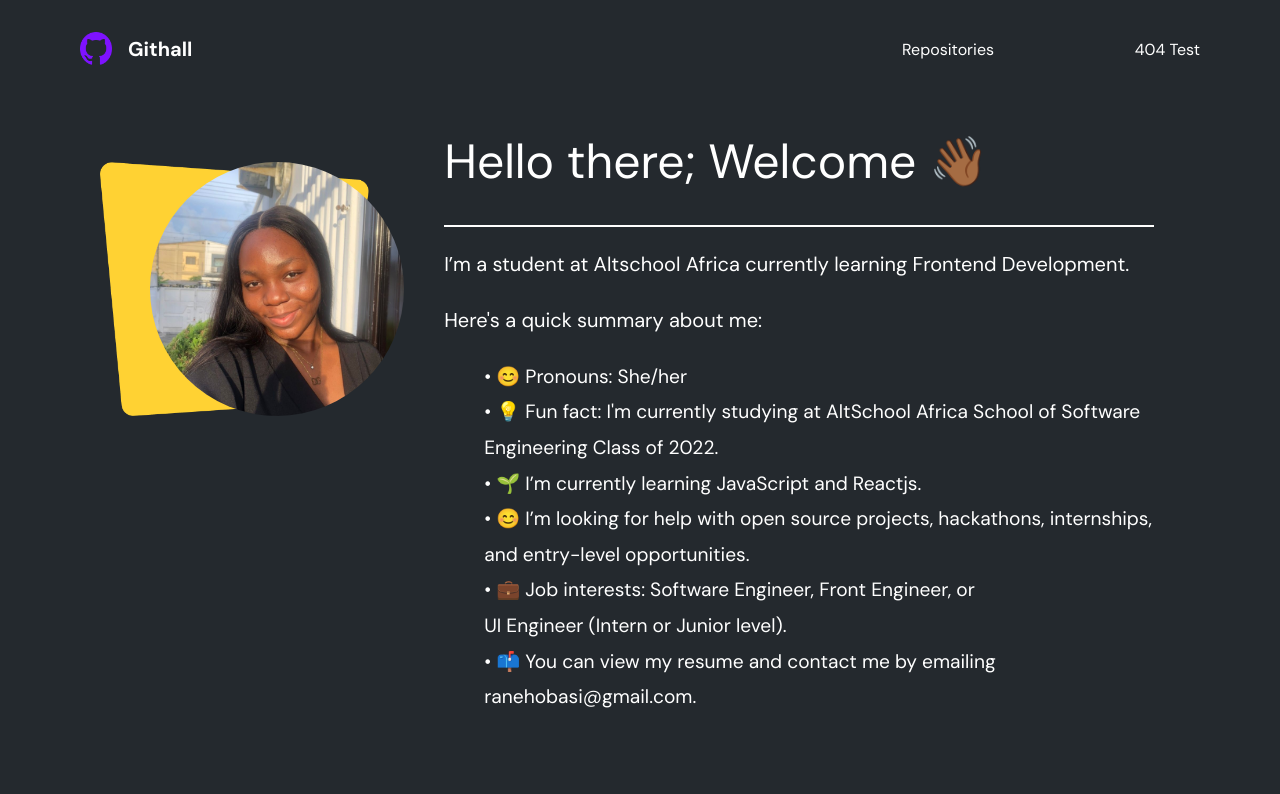
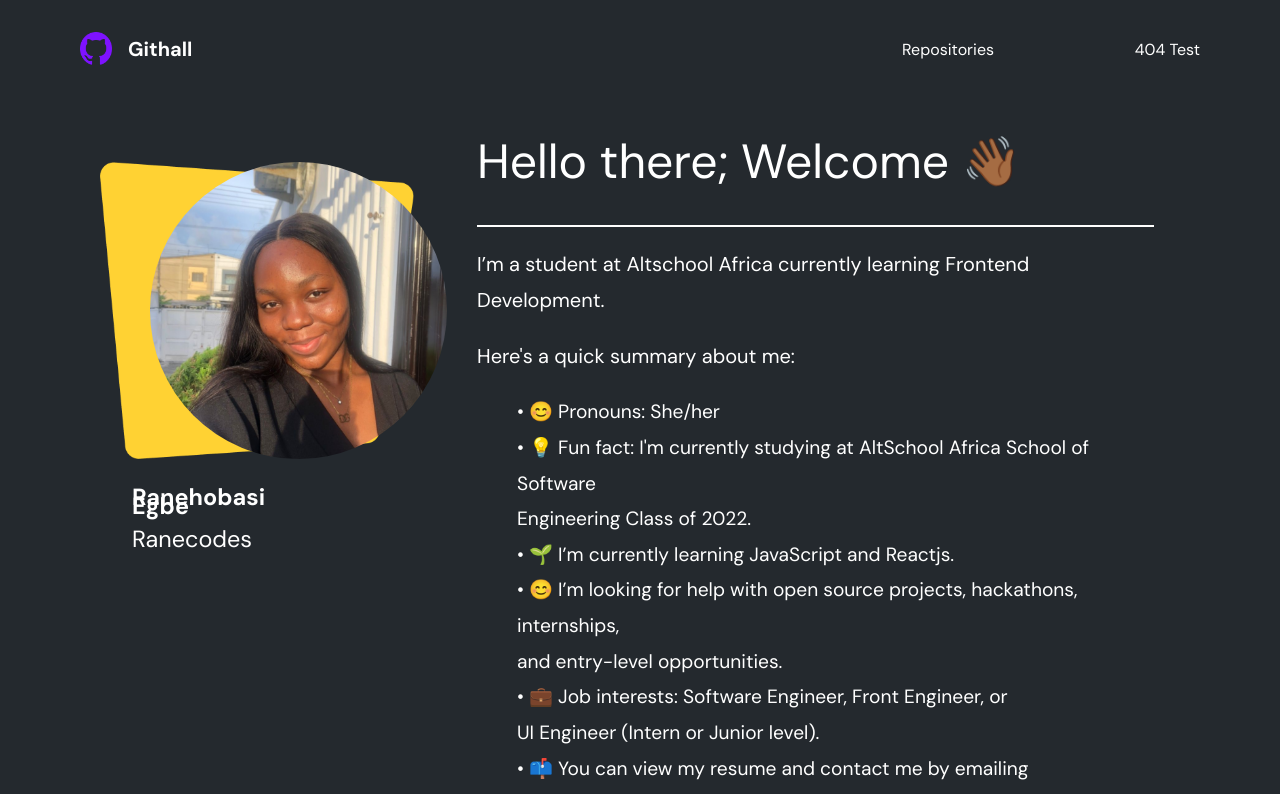
Before and after one commit to Ranecodes/AltschoolVueExam, a Vue app: page / in a window 1280 px wide. Shown: the top 794 px of the page. Built offline with nearby package versions, Linux system fonts and the light colour scheme.

Commit message:
responsiveness and name add

```diff
--- a/src/components/HomePage.vue
+++ b/src/components/HomePage.vue
@@ -12,6 +12,10 @@
             :src="require('/src/assets/raneh.png')"
             alt=""
           />
+          <div class="name-tag">
+            <h3>Ranehobasi Egbe</h3>
+            <h3 style="font-weight: 400;">Ranecodes</h3>
+          </div>
       </div>
       <div class="hero-section-text">
         <h1>Hello there; Welcome 👋🏾</h1>
@@ -103,9 +107,21 @@ export default {
 }
 
 .hero-section-images {
+  display: flex;
+  flex-direction: column;
   margin-left: 6.25rem;
   bottom: 0;
   left: 100px;
+}
+
+.name-tag{
+  font-family: "DM Sans", sans-serif;
+  margin-left: 2rem;
+  margin-top: 3.125rem;
+  text-align: left;
+  padding-top: 3rem;
+  font-size: 1.25rem;
+  line-height: 0.4;
 }
 
 .hero-section-images:hover .square {
@@ -291,7 +307,7 @@ export default {
 
 @media screen and (max-width: 1024px) {
   .hero-section-text{
-    padding: 0 3rem 0 10rem;
+    padding: 0 3rem 0 4rem;
   }
   .hero-section-text h1{
     font-size: 2rem;
@@ -320,6 +336,12 @@ export default {
   }
   .lang-stats{
     padding-right: 0;
+  }
+  .name-tag{
+    font-size: 1rem;
+    margin-top: 0;
+    line-height: 1;
+    padding-top: 0;
   }
 }
 
@@ -411,6 +433,10 @@ export default {
   .logo {
     padding-left: 0;
   }
+  .name-tag{
+    text-align: center;
+    font-size: 1.5rem;
+  }
 }
         /* For mobile screens */
 
@@ -470,6 +496,9 @@ export default {
   .logo {
     padding-left: 0;
   }
+  .name-tag{
+    display: none;
+  }
 }
 
 </style>
```
